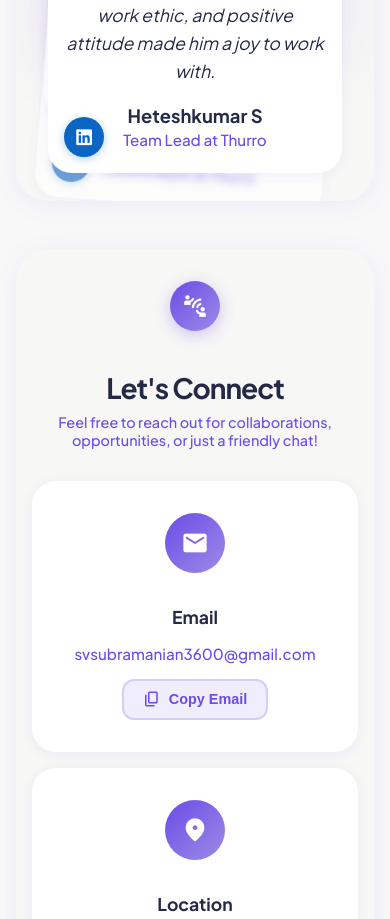
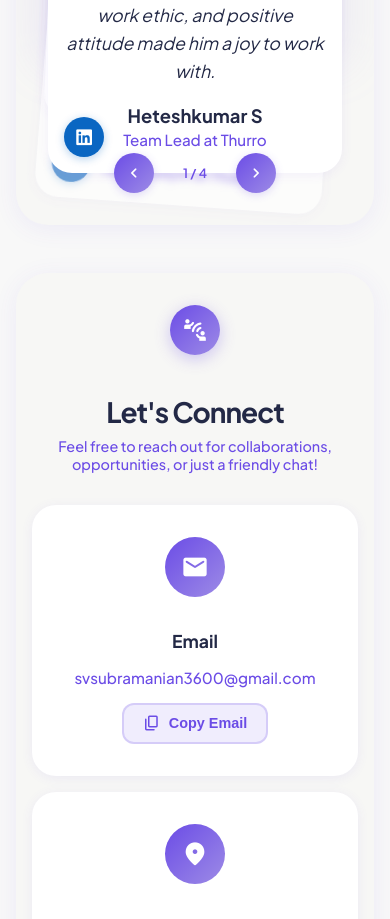
Before and after one commit to subramanian3600/portfolio, an Angular app: page / in a window 390 px wide. Shown: the part 4482-5401 px from the top of the page. Built offline with nearby package versions, Linux system fonts and the light colour scheme.

Commit message:
Fix testimonial navigation arrows overlap with LinkedIn badge

```diff
--- a/src/app/what-people-say/what-people-say.component.scss
+++ b/src/app/what-people-say/what-people-say.component.scss
@@ -223,8 +223,10 @@
   justify-content: center;
   align-items: center;
   gap: 1.5rem;
-  margin-top: 2rem;
+  margin-top: 3rem;
   padding: 0 1rem;
+  position: relative;
+  z-index: 10;
 }
 
 .card-counter {
@@ -248,6 +250,8 @@
   transition: all 0.3s ease;
   color: #fff;
   box-shadow: 0 2px 8px rgba(107, 76, 230, 0.2);
+  position: relative;
+  z-index: 10;
 }
 
 .arrow-btn:hover {
@@ -311,6 +315,7 @@
 @media (max-width: 600px) {
   .testimonials-container {
     min-height: 350px;
+    padding-bottom: 1rem;
   }
 
   .testimonial-card {
@@ -320,6 +325,7 @@
 
   .carousel-controls {
     gap: 1rem;
+    margin-top: 3.5rem;
   }
 
   .arrow-btn {
```
